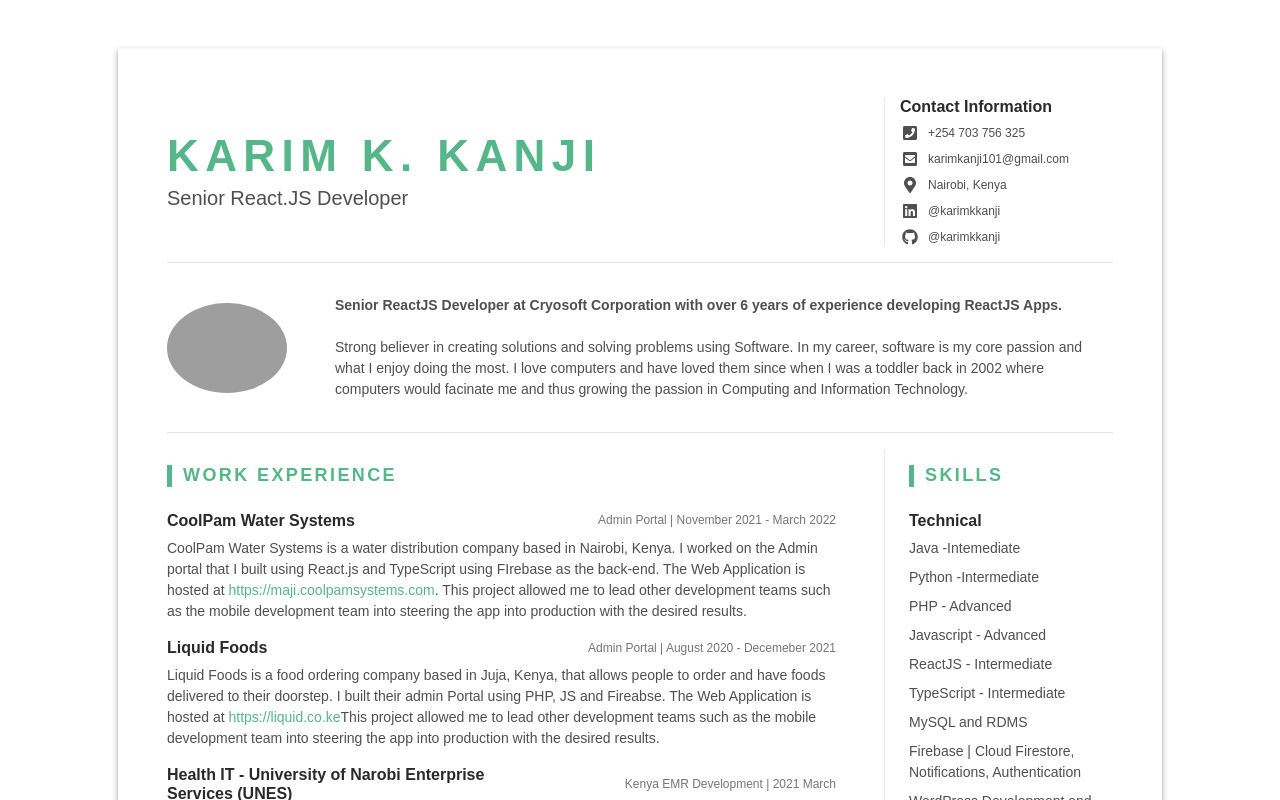
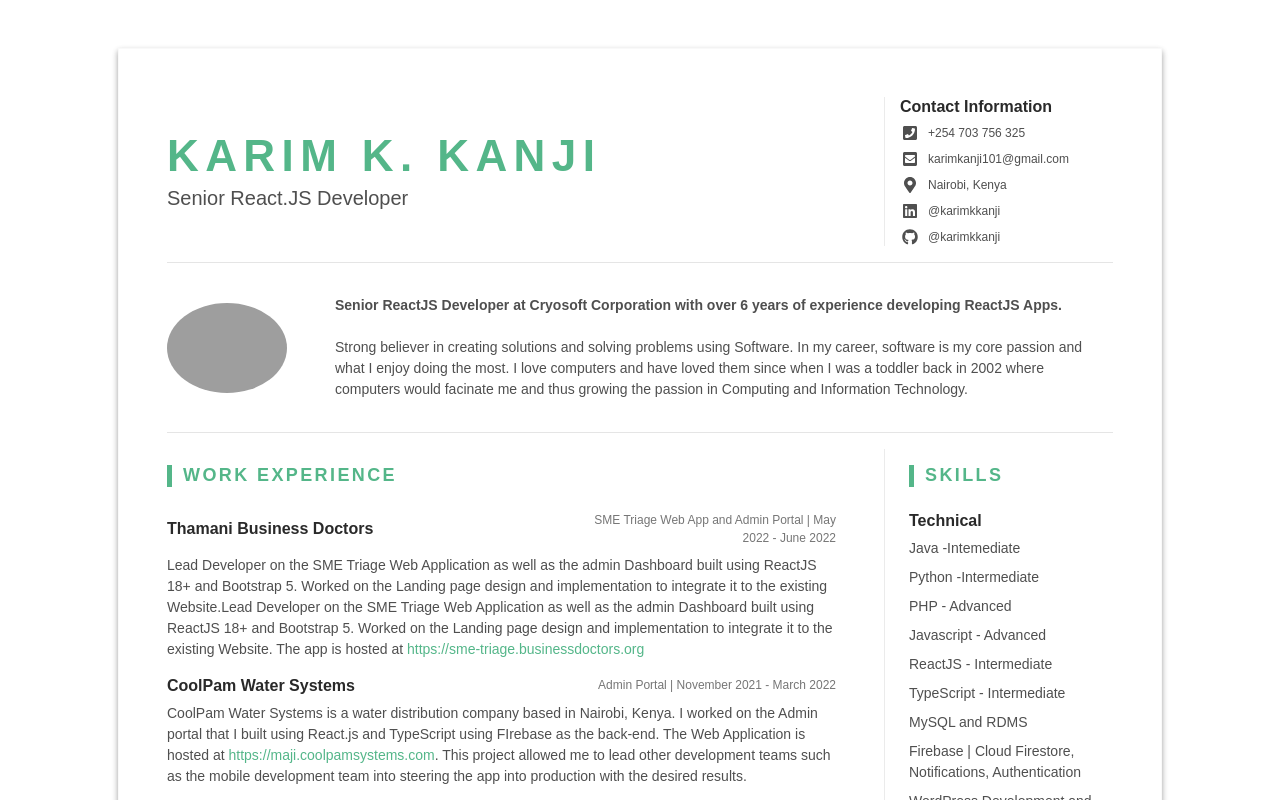
Before and after one commit to karimkkanji/react-karimkkanji-profile, a React (Create React App) app: page / in a window 1280 px wide. Shown: the top 800 px of the page. Built offline with nearby package versions, Linux system fonts and the light colour scheme; grey boxes are pictures that could not be loaded.

Commit message:
Add: Thamani Business Doctors Experience Added

```diff
--- a/src/Experiences.tsx
+++ b/src/Experiences.tsx
@@ -3,6 +3,28 @@
 <h3 className="text-uppercase resume-section-heading mb-4">
     Work Experience
 </h3>
+<div className="item">
+    <div className="item-heading row align-items-center mb-2">
+        <h4 className="item-title col-12 col-md-6 col-lg-7 mb-2 mb-md-0">
+            Thamani Business Doctors
+        </h4>
+        <div className="item-meta col-12 col-md-6 col-lg-5 text-muted text-left text-md-right">
+            SME Triage Web App and Admin Portal | May 2022 - June 2022
+        </div>
+    </div>
+    <div className="item-content">
+        <p>
+        Lead Developer on the SME Triage Web Application as well as the admin Dashboard built
+        using ReactJS 18+ and Bootstrap 5. Worked on the Landing page design and implementation
+        to integrate it to the existing Website.Lead Developer on the SME Triage Web Application
+        as well as the admin Dashboard built using ReactJS 18+ and Bootstrap 5.
+        Worked on the Landing page design and implementation to integrate it to the existing Website.
+        The app is hosted at{" "}<a href="https://sme-triage.businessdoctors.org">
+        https://sme-triage.businessdoctors.org
+            </a>
+        </p>
+    </div>
+</div>
 <div className="item">
     <div className="item-heading row align-items-center mb-2">
         <h4 className="item-title col-12 col-md-6 col-lg-7 mb-2 mb-md-0">
```
